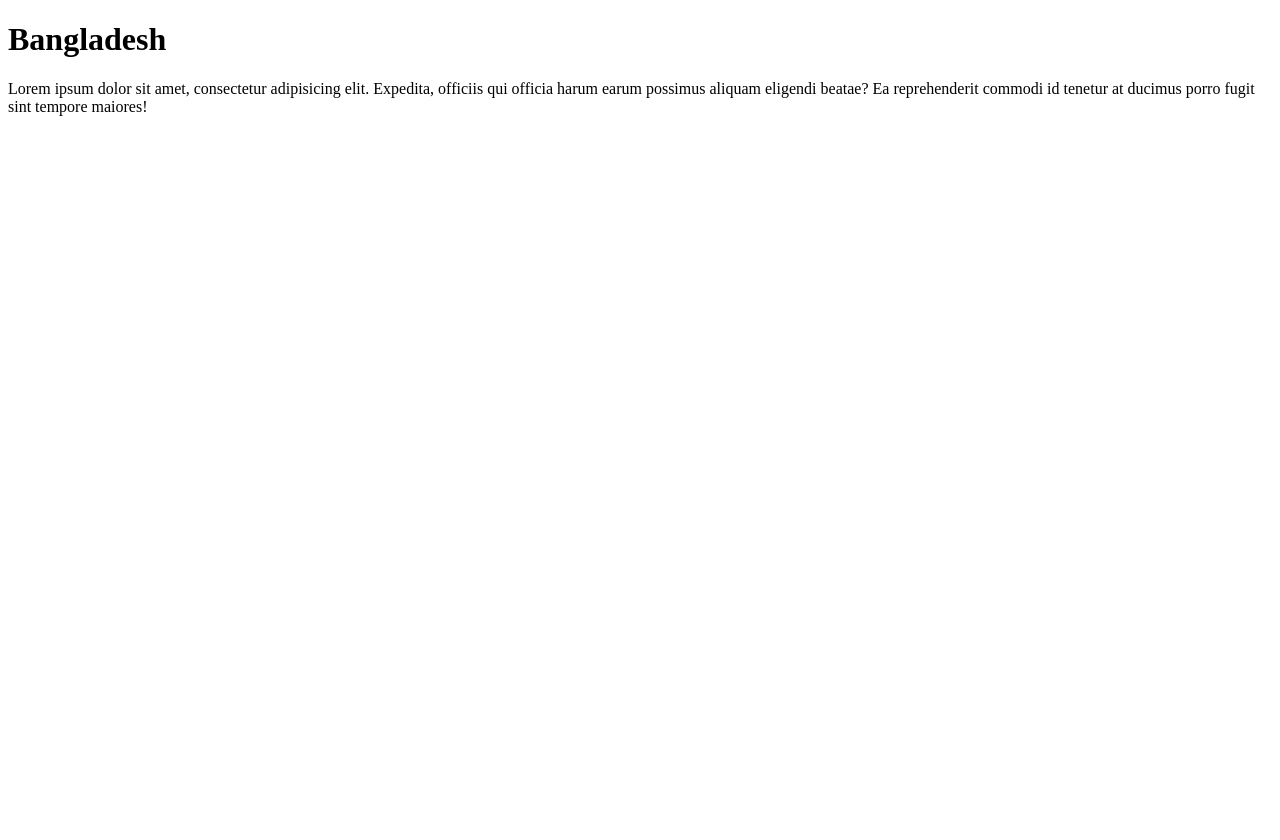
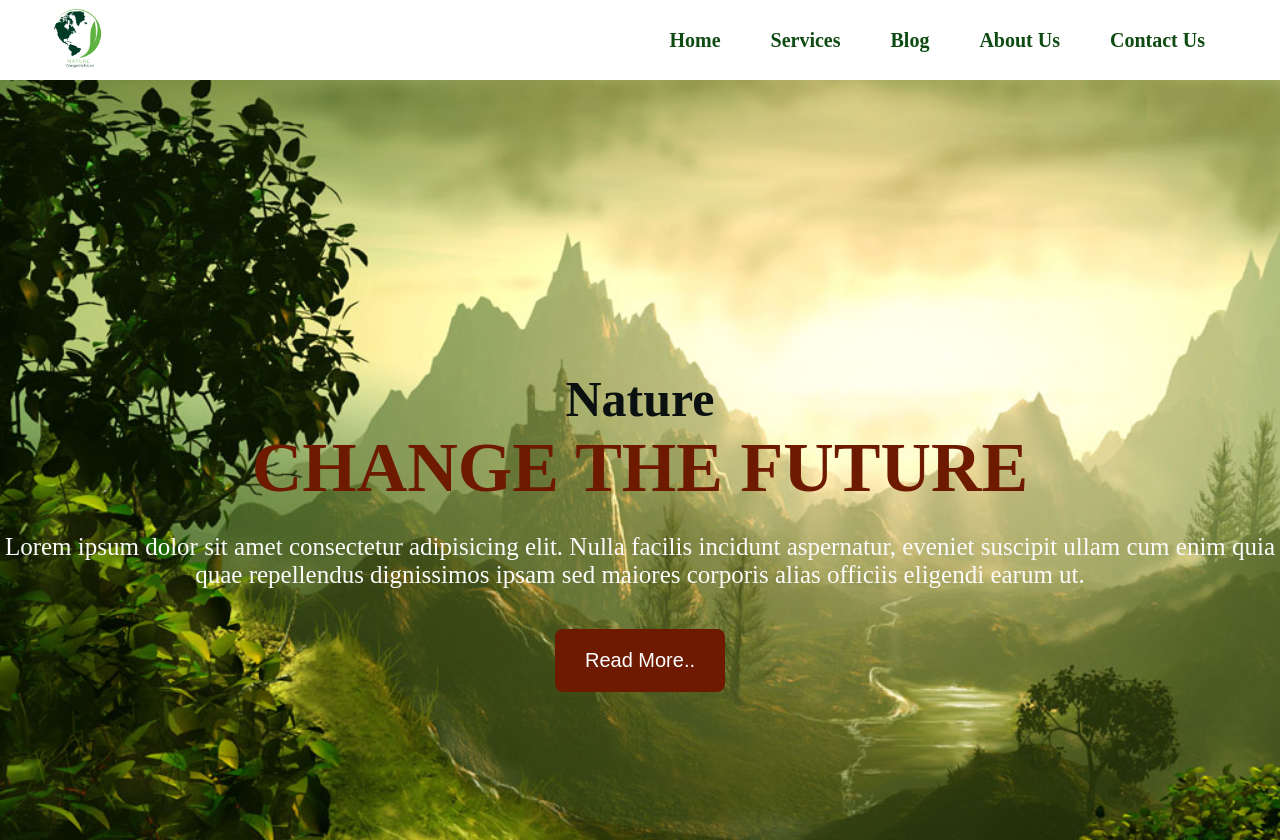
Before and after one commit to forhadhossen1/first-git-web, a plain HTML site: page index.html in a window 1280 px wide. Before the commit the page ends 800 px from the top, so only its background shows below. Drawn offline with Linux system fonts and the light colour scheme.

Commit message:
second img and style code add

```diff
--- a/index.html
+++ b/index.html
@@ -5,9 +5,29 @@
     <meta name="viewport" content="width=device-width, initial-scale=1.0">
     <title>My first git web</title>
     <link rel="stylesheet" href="style.css">
+    <link rel="shortcut icon" href="./img/favicon.png" type="image/x-icon">
 </head>
 <body>
-    <h1>Bangladesh</h1>
-    <p>Lorem ipsum dolor sit amet, consectetur adipisicing elit. Expedita, officiis qui officia harum earum possimus aliquam eligendi beatae? Ea reprehenderit commodi id tenetur at ducimus porro fugit sint tempore maiores!</p>
+    <!-- header and menu section  -->
+    <header>
+        <div class="container">
+            <nav>
+                <img src="./img/Green Nature Logo.png" alt="Green logo" class="logo">
+                <ul>
+                    <li><a href="#">Home</a></li>
+                    <li><a href="#">Services</a></li>
+                    <li><a href="#">Blog</a></li>
+                    <li><a href="#">About Us</a></li>
+                    <li><a href="#">Contact Us</a></li>
+                </ul>
+            </nav>
+        </div>
+    </header>
+    <!-- home page section  -->
+    <section class="home_section">
+        <h1 class="home_heading">Nature <br><span class="home_span"> CHANGE THE FUTURE</span></h1>
+        <p class="home_p">Lorem ipsum dolor sit amet consectetur adipisicing elit. Nulla facilis incidunt aspernatur, eveniet suscipit ullam cum enim quia quae repellendus dignissimos ipsam sed maiores corporis alias officiis eligendi earum ut.</p>
+        <button>Read More..</button>
+    </section>
 </body>
 </html>
--- a/style.css
+++ b/style.css
@@ -0,0 +1,85 @@
+*{
+    margin: 0;
+    padding: 0;
+    box-sizing: border-box;
+}
+
+/* start header section  */
+
+header{
+    box-shadow: 5px 5px 5px gray;
+}
+
+nav{
+    display: flex;
+    justify-content: space-between;
+    align-items: center;
+}
+
+.logo{
+    width: 80px;
+    height: 80px;
+    margin-left: 40px;
+}
+
+header ul{
+    display: flex;
+    list-style-type: none;
+    gap: 40px;
+    font-size: 20px;
+    margin-right: 70px;
+    cursor: pointer;
+}
+
+header ul li a{
+   padding: 5px;
+    color:rgb(14, 75, 18);
+    text-decoration: none;
+    font-weight: bold;
+}
+
+header ul li a:hover{
+    color: rgb(8, 5, 5);
+    text-decoration: none;
+}
+
+ /* start home page section  */
+
+.home_section{
+    background-image: url(./img/nature11.jpg);
+    height: 95vh;
+    background-repeat: no-repeat;
+    background-size: cover;
+    background-attachment: fixed;
+    text-align: center;
+    align-items: center;
+    color: white;
+    padding-top: 290px;
+}
+
+.home_heading{
+    font-size: 50px;
+    color: rgb(11, 17, 16);
+}
+
+.home_span{
+    font-size: 70px;
+    color: rgb(110, 26, 0);
+    padding-top: 10px;
+}
+
+.home_p{
+    font-size: 25px;
+    color: rgb(251, 251, 251);
+    padding-top: 25px;
+    padding-bottom: 40px;
+}
+
+button{
+    padding: 20px 30px;
+    font-size: 20px;
+    background-color: rgb(110, 26, 0);
+    border: none;
+    border-radius: 8px;
+    color: white;
+}
```
Also changed, not shown: img/Green Nature Logo.png (added), img/favicon.png (added).
